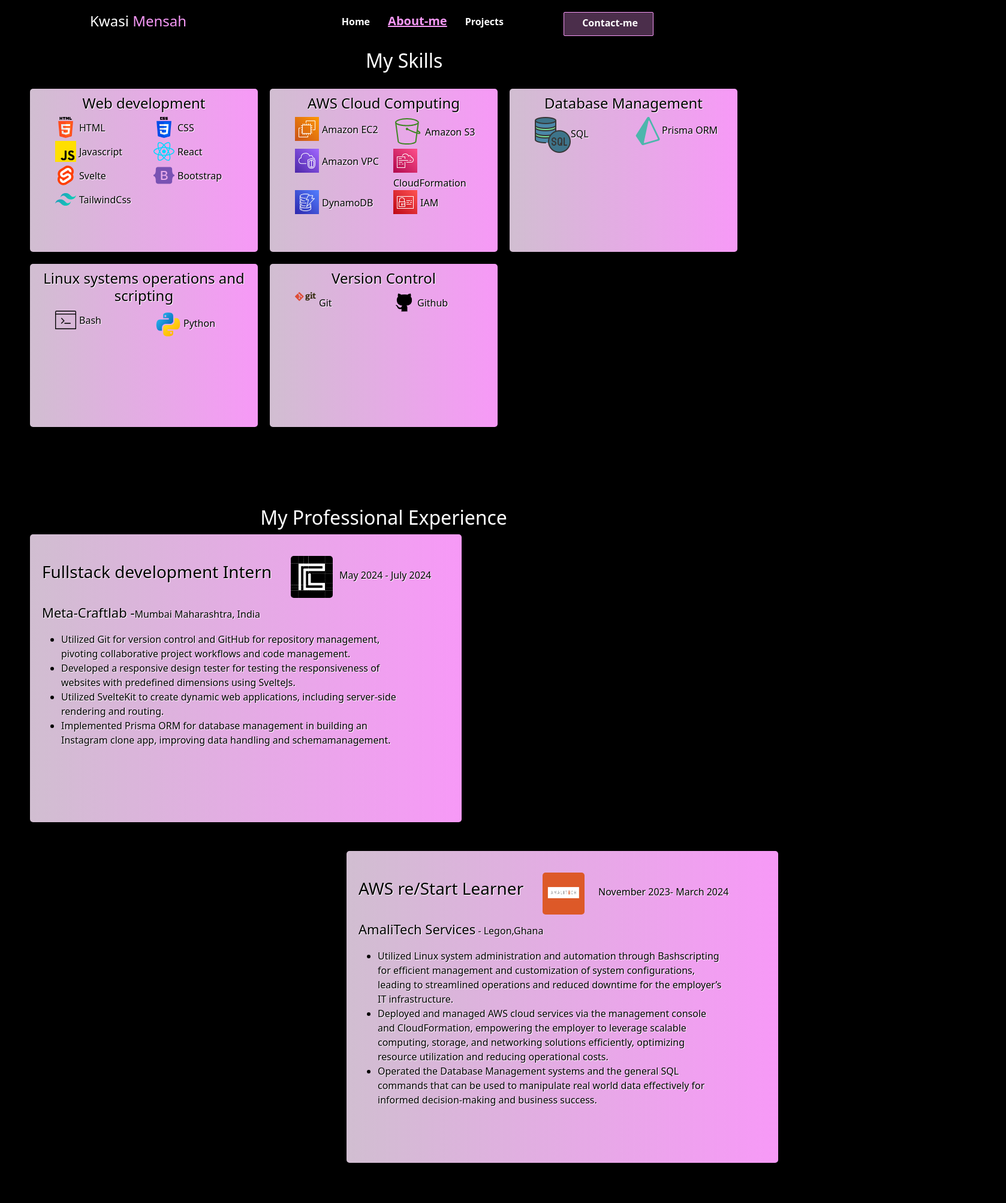
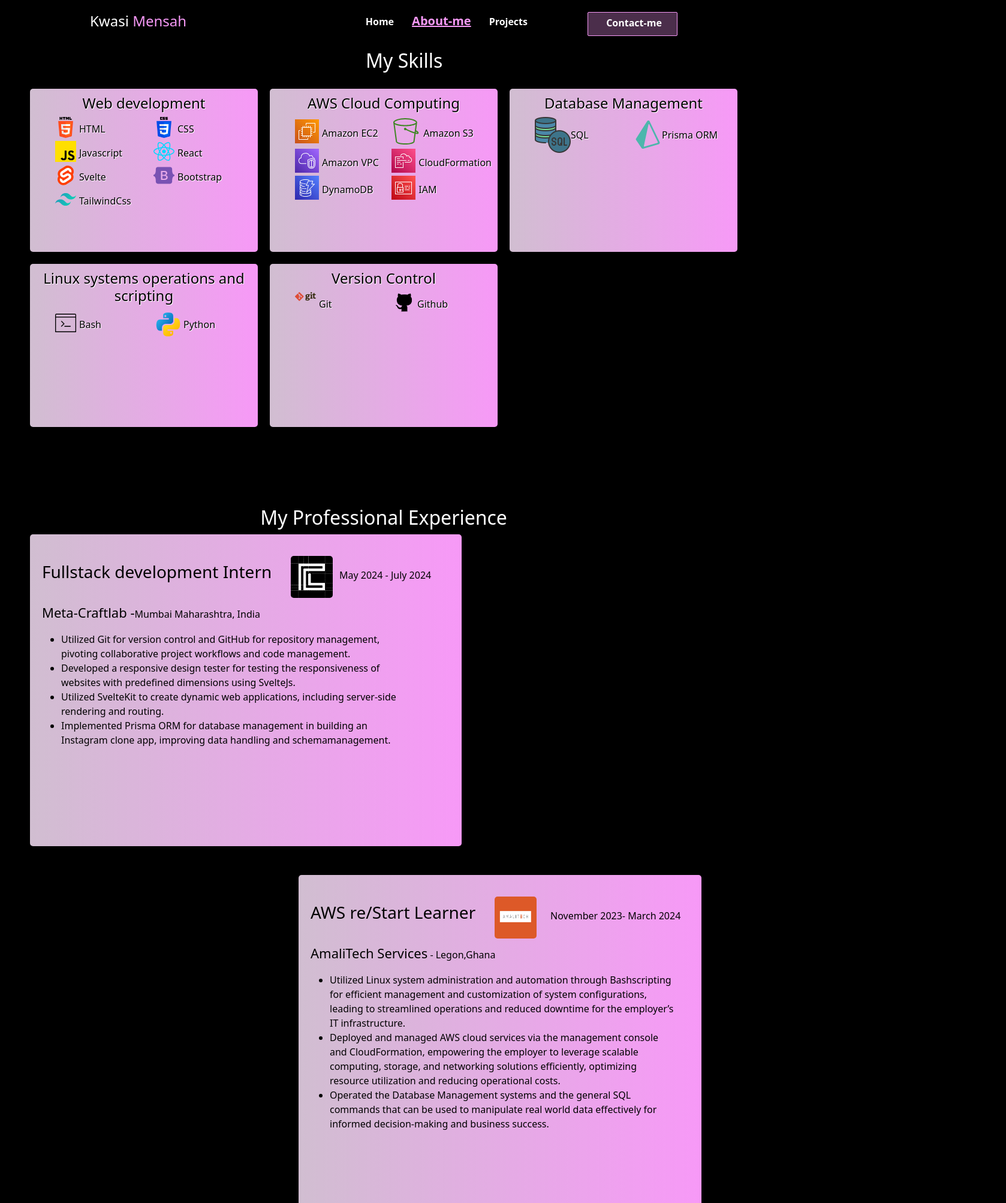
Before and after one commit to dkmakyer/portfolio-website, a React (Vite) app in the folder portfolio-website/: page /about in a window 1280 px wide. Shown: the top 2006 px of the page at 60% size, 1678 px wide, since content can reach past the window. Built offline with nearby package versions, Linux system fonts and the light colour scheme.

Commit message:
updated portfolio.css
made it look okay

```diff
--- a/portfolio-website/src/App.jsx
+++ b/portfolio-website/src/App.jsx
@@ -1,5 +1,5 @@
 import React from "react";
-import { BrowserRouter as Router, Routes, Route} from "react-router-dom";
+import { BrowserRouter as Router, Routes, Route, useNavigate} from "react-router-dom";
 import Home from "./pages/home/Home";
 import Header from "./components/header/Header";
 import About from "./pages/about-me/About";
@@ -17,7 +17,7 @@
         <Route path="/contact-me" element={<ContactMe />}/>
       </Routes>
     </Router>
-  );
+  )
 };
 
 export default App;
--- a/portfolio-website/src/components/experience/experience.css
+++ b/portfolio-website/src/components/experience/experience.css
@@ -21,7 +21,7 @@
 
 .craftlab{
     padding: 20px;
-    height: 60vh;
+    height: 65vh;
     width: 45rem;
     box-sizing: border-box;
     margin-bottom: 30px;
@@ -29,7 +29,6 @@
     color: rgb(0, 0, 0);
     z-index: 1;
     border-radius: 5px;
-    text-shadow: 1px 1px 0 rgb(255, 255, 255);
     filter: blur(0.5px);
     transition: all 0.2s ease;
     box-sizing: border-box;
@@ -40,40 +39,37 @@
     border: 5px solid rgba(247, 153, 247);
     color: rgb(255, 255, 255);
     box-sizing: border-box;
-    text-shadow: 1px 1px 0 rgb(247, 153, 247);
     filter: none;
     background-color: rgba(201, 198, 195, 0.2);
     width: 47rem;
-    height: 65vh;
+    height: 67vh;
 }
 .amalitech{
     padding: 20px;
-    height: 60vh;
-    width: 45rem;
+    height: 73vh;
+    width: 42rem;
     box-sizing: border-box;
     margin-bottom: 30px;
     background-image: linear-gradient(to right, rgb(209, 190, 209), rgb(247, 153, 247));
     color: rgb(0, 0, 0);
     z-index: 1;
     border-radius: 5px;
-    text-shadow: 1px 1px 0 rgb(255, 255, 255);
     filter: blur(0.5px);
     transition: all 0.2s ease;
     box-sizing: border-box;
     padding-bottom: 50px;
     margin-top: 50px;
-    transform: translate(33rem, -2rem);
+    transform: translate(28rem, -2rem);
 }
 .amalitech:hover{
     background-image: none;
     border: 5px solid rgba(247, 153, 247);
     color: rgb(255, 255, 255);
     box-sizing: border-box;
-    text-shadow: 1px 1px 0 rgb(247, 153, 247);
     filter: none;
     background-color: rgba(201, 198, 195, 0.2);
-    width: 47rem;
-    height: 63vh;
+    width: 44rem;
+    height: 76vh;
 }
 
 .date:nth-of-type(1){
@@ -111,9 +107,7 @@
     border-radius: 5px;
     z-index: 2;
 }
-.amalitech{
-    height: 65vh;
-}
+
 @media (min-width: 641px) and (max-width: 1007){
     .amalitech{
         transform: translateX(-10rem);
--- a/portfolio-website/src/components/header/header.css
+++ b/portfolio-website/src/components/header/header.css
@@ -15,6 +15,7 @@
     left: 0;
     z-index: 1000;
     height: 70px;
+    width: 100vw;
     transform: translate(-20px, -20px);
     background-color: rgb(0, 0, 0);
 }
--- a/portfolio-website/src/components/skills/skills.css
+++ b/portfolio-website/src/components/skills/skills.css
@@ -49,6 +49,11 @@
     display: grid;
     grid-template-columns: 1fr 1fr;
 }
+.skill ul li{
+    display:flex;
+    flex-direction: row;
+    align-items: center;
+}
 .skill ul .non-svg{
     width: 35px;
     height: 35px;
--- a/portfolio-website/src/pages/home/Home.jsx
+++ b/portfolio-website/src/pages/home/Home.jsx
@@ -1,6 +1,6 @@
 import React, { useCallback } from "react";
 import "./home.css";
-import { Link } from "react-router-dom";
+import { Link} from "react-router-dom";
 // import {useInterval} from "react-use";
 import Typing from "react-typing-effect";
 import { FontAwesomeIcon } from '@fortawesome/react-fontawesome';
--- a/portfolio-website/src/pages/portfolio/portfolio.css
+++ b/portfolio-website/src/pages/portfolio/portfolio.css
@@ -15,6 +15,9 @@
     align-items: center;
     justify-content: space-between;
 }
+.portfolio-heading h2{
+    transform: translateX(1.7rem);
+}
 .portfolio-heading button img{
     width: 40px;
     height: 40px;
@@ -29,6 +32,7 @@
     padding-top: 2px;
     background-color: rgba(247, 153, 247, 0.5);
     transition: background-color 0.4s ease-in-out;
+    transform: translateX(2.7rem);
 }
 .portfolio-heading button:hover{
     background-color: rgb(247, 153, 247);
```
